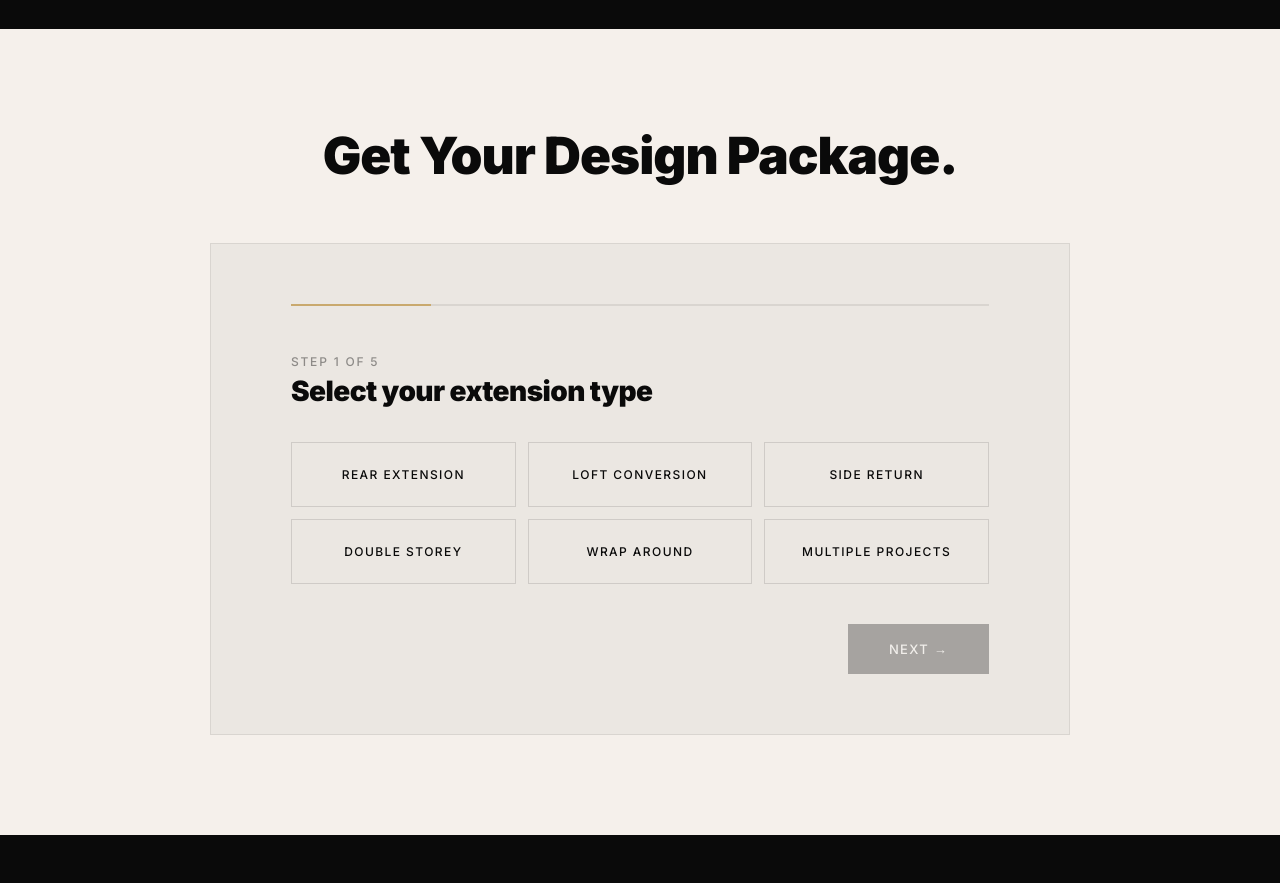
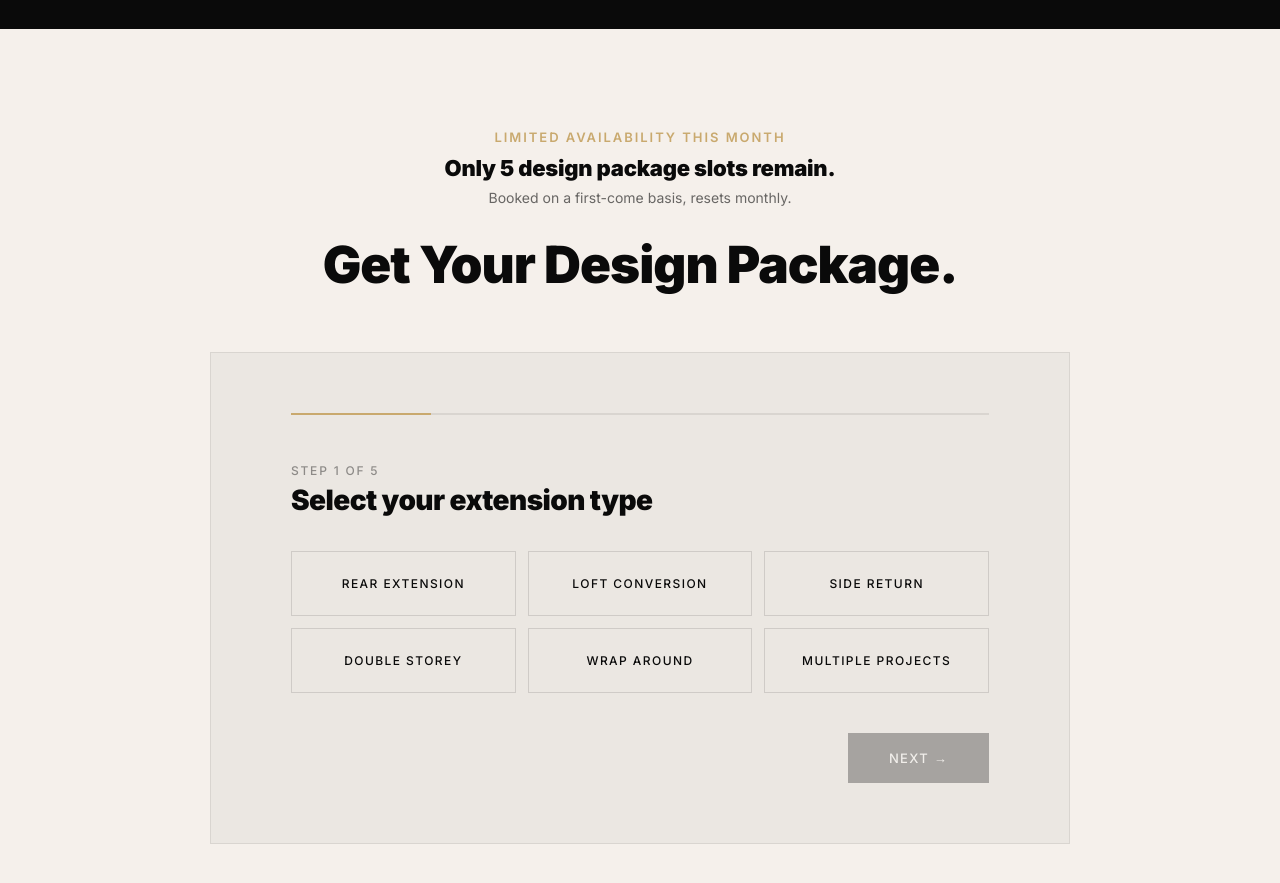
Before and after one commit to digitalsovran-rgb/sovran-landing, a React (Vite) app: page / in a window 1280 px wide. Shown: the part 8140-9023 px from the top of the page. Built offline with nearby package versions, Linux system fonts and the light colour scheme.

Commit message:
Add 12-hour-seeded urgency slot counter to form and sticky bar

```diff
--- a/src/components/ConsultationForm.tsx
+++ b/src/components/ConsultationForm.tsx
@@ -1,5 +1,6 @@
 import { useState, useEffect, useRef } from 'react';
 import { motion, AnimatePresence } from 'framer-motion';
+import { getSlotCount } from '../utils/slotCount';
 
 type FormData = {
   name: string;
@@ -655,6 +656,42 @@ export default function ConsultationForm() {
         style={{ backgroundColor: '#f5f0eb', padding: '100px 0' }}
       >
       <div className="inner">
+        <p
+          style={{
+            fontSize: '13px',
+            fontWeight: 600,
+            color: '#c9a96e',
+            textTransform: 'uppercase',
+            letterSpacing: '0.15em',
+            textAlign: 'center',
+            marginBottom: '10px',
+          }}
+        >
+          Limited Availability This Month
+        </p>
+        <p
+          style={{
+            fontSize: '22px',
+            fontWeight: 700,
+            color: '#0a0a0a',
+            textAlign: 'center',
+            letterSpacing: '-0.01em',
+            marginBottom: '8px',
+          }}
+        >
+          Only {getSlotCount()} design package slots remain.
+        </p>
+        <p
+          style={{
+            fontSize: '14px',
+            fontWeight: 400,
+            color: 'rgba(10,10,10,0.6)',
+            textAlign: 'center',
+            marginBottom: '32px',
+          }}
+        >
+          Booked on a first-come basis, resets monthly.
+        </p>
         <h2
           style={{
             fontSize: 'clamp(34px, 4vw, 52px)',
--- a/src/components/StickyOfferBar.tsx
+++ b/src/components/StickyOfferBar.tsx
@@ -1,4 +1,5 @@
 import { useEffect, useRef, useState } from 'react';
+import { getSlotCount } from '../utils/slotCount';
 
 export default function StickyOfferBar() {
   const [visible, setVisible] = useState(true);
@@ -83,6 +84,7 @@ export default function StickyOfferBar() {
   }, []);
 
   const dark = barStyle === 'dark';
+  const slotCount = getSlotCount();
 
   return (
     <>
@@ -127,19 +129,39 @@ export default function StickyOfferBar() {
           style={{
             width: '100%',
             height: '100%',
+            display: 'flex',
+            flexDirection: 'column',
+            alignItems: 'center',
+            justifyContent: 'center',
+            gap: '5px',
             background: 'transparent',
             border: 'none',
             color: dark ? '#f5f0eb' : '#0a0a0a',
-            fontSize: '13px',
-            fontWeight: 500,
             fontFamily: 'Inter, sans-serif',
-            textTransform: 'uppercase',
-            letterSpacing: '0.15em',
             cursor: 'pointer',
             transition: 'color 0.2s ease',
           }}
         >
-          Claim Your Design Package
+          <span
+            style={{
+              fontSize: '13px',
+              fontWeight: 500,
+              textTransform: 'uppercase',
+              letterSpacing: '0.15em',
+            }}
+          >
+            Claim Your Design Package
+          </span>
+          <span
+            style={{
+              fontSize: '8px',
+              fontWeight: 500,
+              opacity: 0.8,
+              letterSpacing: '0.05em',
+            }}
+          >
+            Only {slotCount} slots left this month.
+          </span>
         </button>
       </div>
     </>
--- /dev/null
+++ b/src/utils/slotCount.ts
@@ -0,0 +1,29 @@
+function getUKDateParts(date: Date) {
+  const formatter = new Intl.DateTimeFormat('en-GB', {
+    timeZone: 'Europe/London',
+    year: 'numeric',
+    month: '2-digit',
+    day: '2-digit',
+    hour: '2-digit',
+    hourCycle: 'h23',
+  });
+  const parts = formatter.formatToParts(date);
+  const get = (type: string) => Number(parts.find((p) => p.type === type)?.value ?? '0');
+  return { year: get('year'), month: get('month'), day: get('day'), hour: get('hour') };
+}
+
+function seededRandom(seed: number): number {
+  const x = Math.sin(seed) * 10000;
+  return x - Math.floor(x);
+}
+
+/**
+ * Deterministic slot count between 4 and 8 (inclusive) that only changes at the UK
+ * 00:00/12:00 boundary — same UK date + 12-hour period always yields the same number.
+ */
+export function getSlotCount(): number {
+  const { year, month, day, hour } = getUKDateParts(new Date());
+  const period = hour < 12 ? 0 : 1;
+  const seed = year * 1000000 + month * 10000 + day * 100 + period;
+  return Math.floor(seededRandom(seed) * 5) + 4;
+}
```
